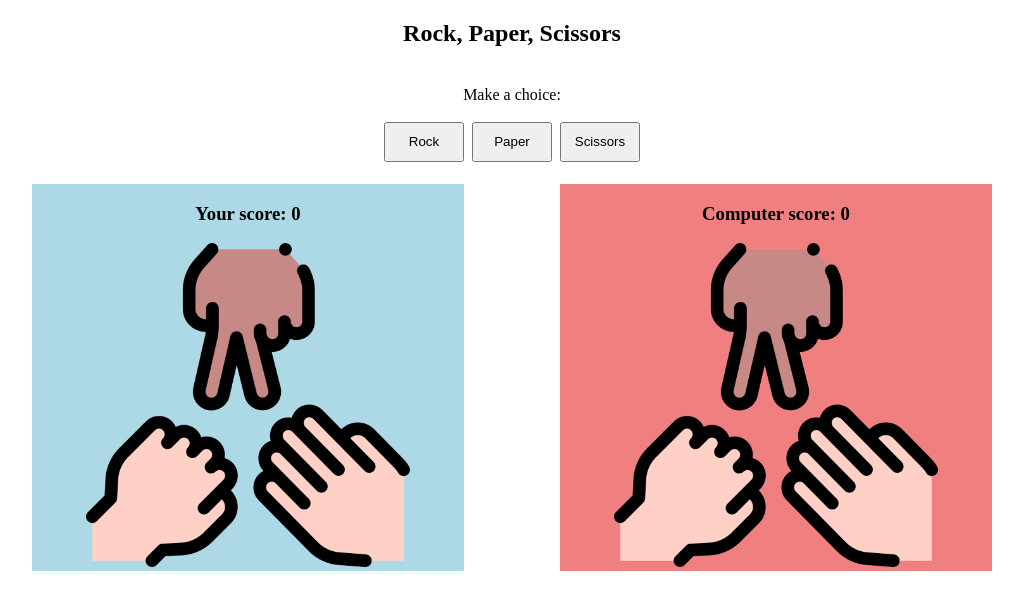
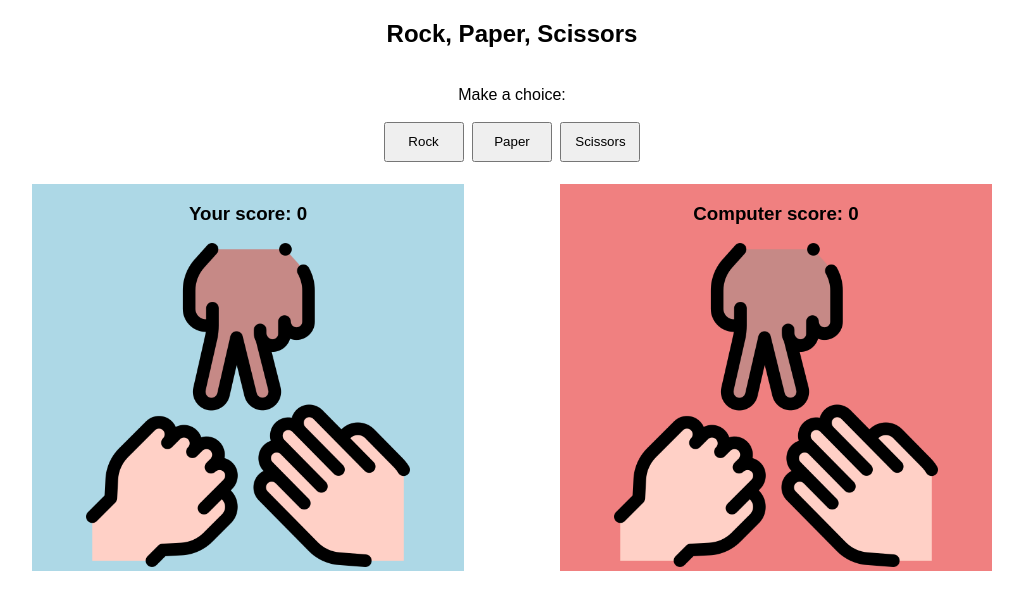
Before and after one commit to JohnStuartPhil/project-2-experiments, a plain HTML site: page index.html in a window 1280 px wide. Shown: the whole page, without its empty margins (128-1151 px from the left). Drawn offline with Linux system fonts and the light colour scheme.

Commit message:
Add Google font

```diff
--- a/assets/css/style.css
+++ b/assets/css/style.css
@@ -1,4 +1,5 @@
 /* Google fonts here */
+@import url('https://fonts.googleapis.com/css2?family=Inter:opsz@14..32&family=Kanit:ital,wght@0,300;1,100&display=swap');
 
 /*Main view setup */
 html {
@@ -7,7 +8,7 @@ html {
 }
 
 body {
-    /*font-family: ; */
+    font-family: 'kannit', sans-serif;
     margin: 0;
 }
 
```
Also changed, not shown: index.html (+2 -0 lines).
